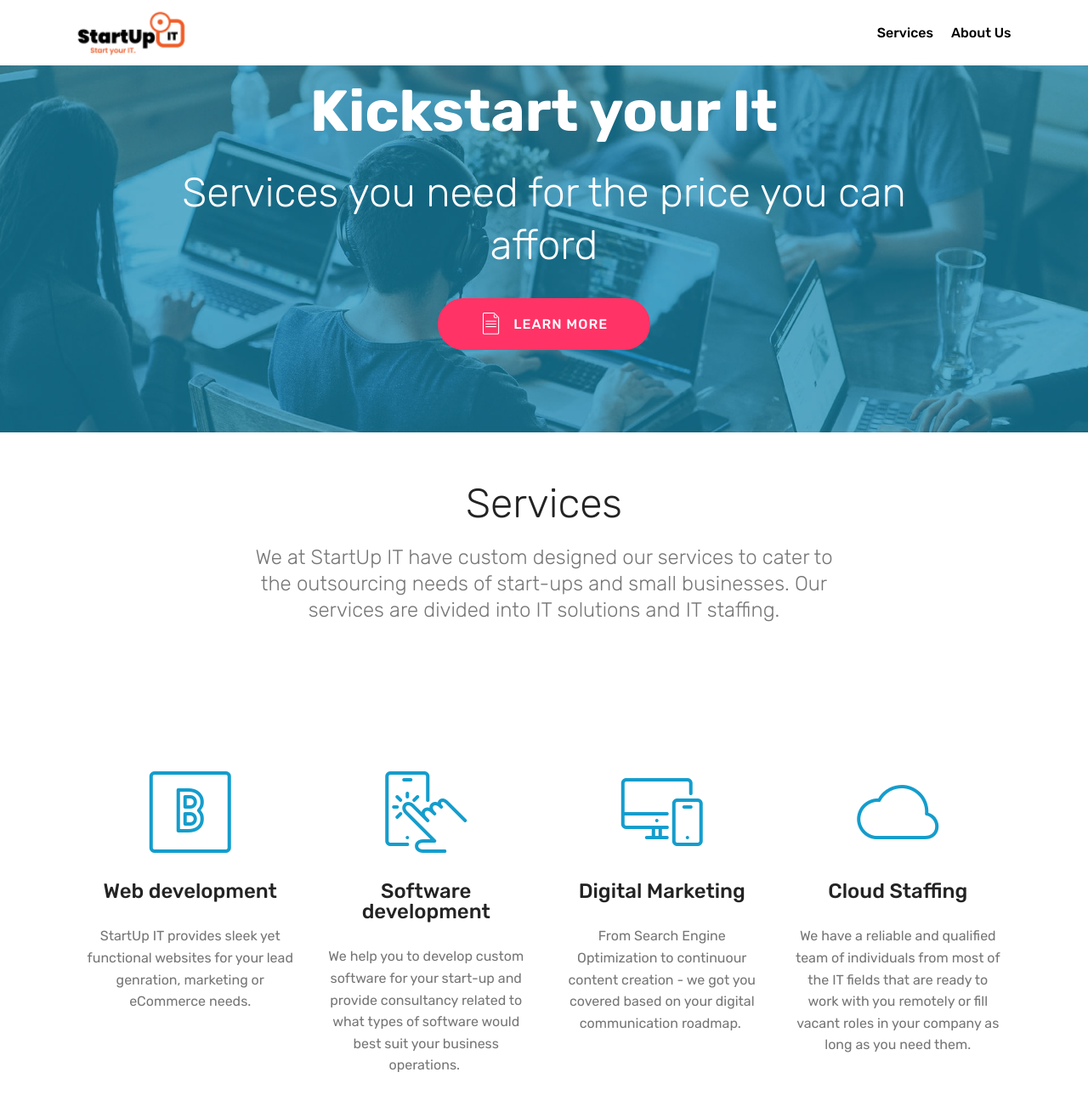
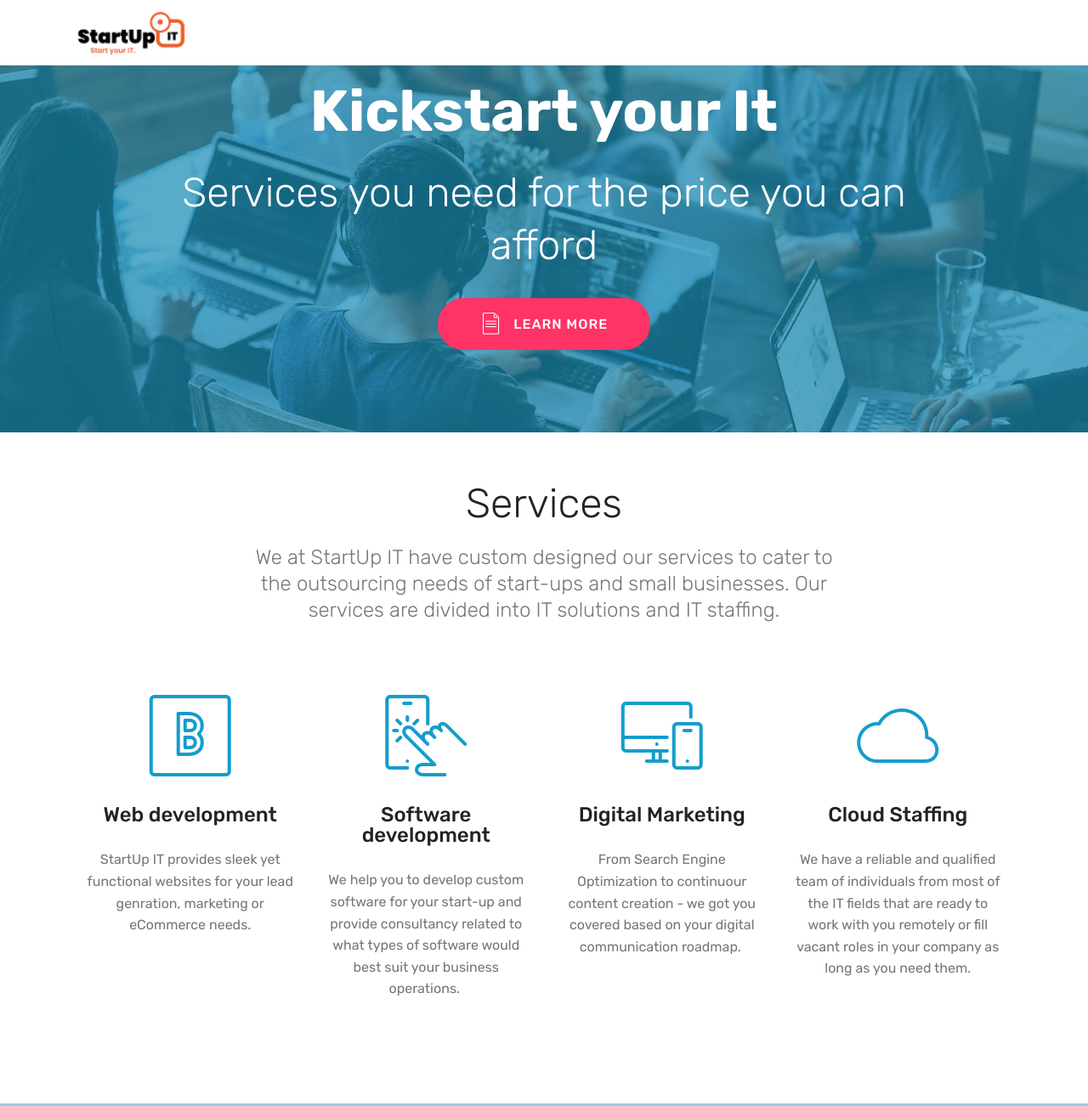
Before and after one commit to Turonumminen/startupit, a plain HTML site: page index.html in a window 1280 px wide. Shown: the top 1302 px of the page at 85% size. Drawn offline with Linux system fonts and the light colour scheme; files whose address does not match are found by name.

Commit message:
create github pages

```diff
--- a/assets/mobirise/css/mbr-additional.css
+++ b/assets/mobirise/css/mbr-additional.css
@@ -1131,7 +1131,7 @@ section.lazy-placeholder:after {
   color: #767676;
 }
 .cid-rX3fITjqEk {
-  padding-top: 90px;
+  padding-top: 0px;
   padding-bottom: 90px;
   background-color: #ffffff;
 }
@@ -1155,7 +1155,7 @@ section.lazy-placeholder:after {
 }
 .cid-rY1x2aWm5I {
   padding-top: 60px;
-  padding-bottom: 60px;
+  padding-bottom: 0px;
   background-color: #ffffff;
 }
 .cid-rY1x2aWm5I .mbr-text {
--- a/index.html
+++ b/index.html
@@ -48,24 +48,13 @@
             </div>
         </div>
         <div class="collapse navbar-collapse" id="navbarSupportedContent">
-            <ul class="navbar-nav nav-dropdown nav-right" data-app-modern-menu="true">
-                <li class="nav-item">
-                    <a class="nav-link link text-black display-4" href="https://mobirise.co">
-                        Services
-                    </a>
-                </li>
-                <li class="nav-item">
-                    <a class="nav-link link text-black display-4" href="https://mobirise.co">
-                        About Us
-                    </a>
-                </li>
-            </ul>
+
 
         </div>
     </nav>
 </section>
 
-<section class="engine"><a href="https://mobirise.info/h">create your own web page</a></section><section class="header1 cid-rX3e9D3CAy mbr-parallax-background" id="header1-1">
+<section class="engine"><a href="https://mobirise.info/v">free html templates</a></section><section class="header1 cid-rX3e9D3CAy mbr-parallax-background" id="header1-1">
 
 
 
@@ -225,7 +214,7 @@
         <div class="row justify-content-center">
             <div class="media-container-column col-lg-8" data-form-type="formoid">
                 <!---Formbuilder Form--->
-                <form action="https://mobirise.com/" method="POST" class="mbr-form form-with-styler" data-form-title="Mobirise Form"><input type="hidden" name="email" data-form-email="true" value="shMPXil0DrMwayKejU6kL1d5jTDsIcwjW6MESDd9NRrCelEje0w7pKdTtSF8rd/XyvwDR4CGALvlhSKVl5nalynxIdkqxJ1nE51Gf7vKfo4n9NOJJ6yi2tPgX+D2qEk9">
+                <form action="https://mobirise.com/" method="POST" class="mbr-form form-with-styler" data-form-title="Mobirise Form"><input type="hidden" name="email" data-form-email="true" value="sw9WQ5bV66kTQegg545ali2k4u6ZTg/9bKGxTB9HZRnOqeuowAENIKbQM9nQbgnax3sdHxxObUpB9ZihOnS+sMiBaDMTGe4lAE05a7mBV99htp2Ha7fgtUBj/9XfXgm3">
                     <div class="row">
                         <div hidden="hidden" data-form-alert="" class="alert alert-success col-12">Thanks for filling out the form!</div>
                         <div hidden="hidden" data-form-alert-danger="" class="alert alert-danger col-12">
```
Also changed, not shown: 1 other file.
